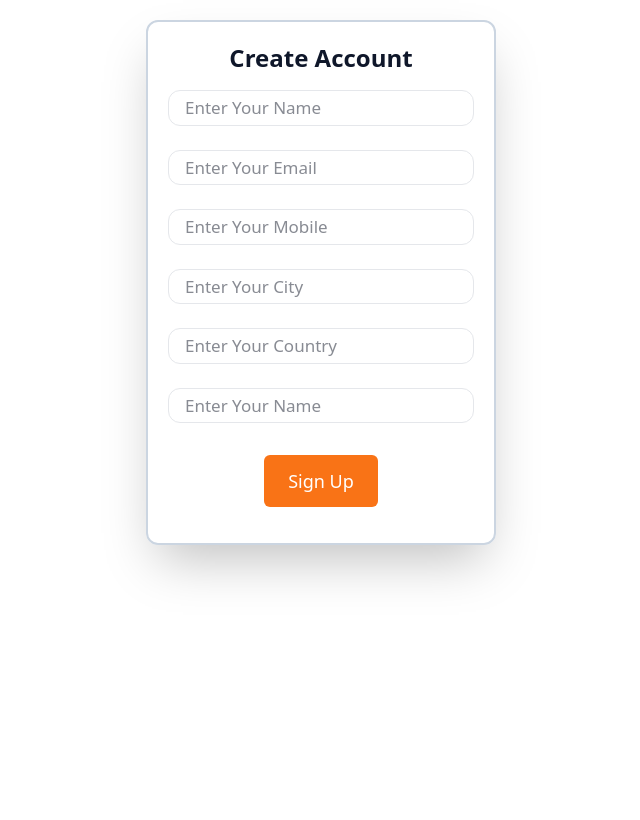
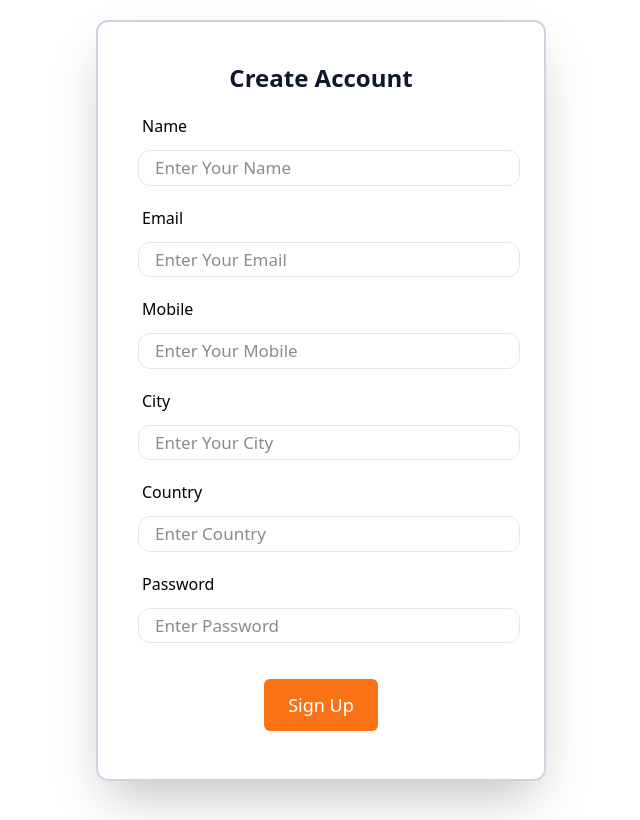
Before and after one commit to siddhikharde/Tiny-Tours, a React (Vite) app in the folder client/: page /signUp in a window 1280 px wide. Shown: the whole page, without its empty margins (319-959 px from the left). Built offline with nearby package versions, Linux system fonts and the light colour scheme.

Commit message:
signup styling done

```diff
--- a/client/src/components/Button.jsx
+++ b/client/src/components/Button.jsx
@@ -22,6 +22,7 @@ function Button({variant="primary", size="lg", title}) {
         m-4
         transition
         hover:opacity-90
+        cursor-pointer
       `}
     >
 {title}
--- a/client/src/views/SignUp.jsx
+++ b/client/src/views/SignUp.jsx
@@ -12,30 +12,47 @@ function SignUp() {
     });
   return (
     <div className='bg-[#FFFFFF] min-h-screen'>
-      <div className='flex flex-col gap-2 w-[350px] border border-2 border-[#CBD5E1] rounded-xl m-5 shadow-2xl justify-center items-center mx-auto p-5'>
+      <div className='flex flex-col gap-3 w-[90%] md:w-[450px] border border-2 border-[#CBD5E1] rounded-xl m-5 shadow-2xl justify-center items-center mx-auto md:p-8 p-5'>
 
-        <h1 className='text-[#0F172A] text-2xl font-bold'>Create Account</h1>
-        <Input type='text' placeholder={"Enter Your Name"} value={newUser.name} onChange={(e)=>{
+        <h1 className='text-[#0F172A] my-2 text-2xl font-bold'>Create Account</h1>
+        <div className='flex gap-1 flex-col justify-center items-start w-full '>
+          <h2 className='px-3 text-[16px] '>Name</h2>
+          <Input type='text' placeholder={"Enter Your Name"} value={newUser.name} onChange={(e)=>{
          setNewUser({...newUser, name:e.target.value})
       }}/>
 
+        </div>
+        <div className='flex gap-1 flex-col justify-center items-start w-full '>
+          <h2 className='px-3 text-[16px] '>Email</h2>
         <Input type='email' placeholder={"Enter Your Email"} value={newUser.email} onChange={(e)=>{
          setNewUser({...newUser, email:e.target.value})
       }}/>
-
+      </div>
+       <div className='flex gap-1 flex-col justify-center items-start w-full '>
+          <h2 className='px-3 text-[16px] '>Mobile</h2>
         <Input type='number' placeholder={"Enter Your Mobile"} value={newUser.mobile} onChange={(e)=>{
          setNewUser({...newUser, mobile:e.target.value})
       }}/>
+      </div>
 
+       <div className='flex gap-1 flex-col justify-center items-start w-full '>
+          <h2 className='px-3 text-[16px] '>City</h2>
         <Input type='text' placeholder={"Enter Your City"} value={newUser.city} onChange={(e)=>{
          setNewUser({...newUser, city:e.target.value})
       }}/>
-        <Input type='text' placeholder={"Enter Your Country"} value={newUser.country} onChange={(e)=>{
+      </div>
+      <div className='flex gap-1 flex-col justify-center items-start w-full '>
+          <h2 className='px-3 text-[16px] '>Country</h2>
+        <Input type='text' placeholder={"Enter Country"} value={newUser.country} onChange={(e)=>{
          setNewUser({...newUser, country:e.target.value})
       }}/>
-        <Input type='password' placeholder={"Enter Your Name"} value={newUser.password} onChange={(e)=>{
+      </div>
+      <div className='flex gap-1 flex-col justify-center items-start w-full '>
+          <h2 className='px-3 text-[16px] '>Password</h2>
+        <Input type='password' placeholder={"Enter Password"} value={newUser.password} onChange={(e)=>{
          setNewUser({...newUser, password:e.target.value})
       }}/>
+      </div>
 
       <Button title={"Sign Up"} variant={"primary"} size={"lg"}/>
       </div>
```
